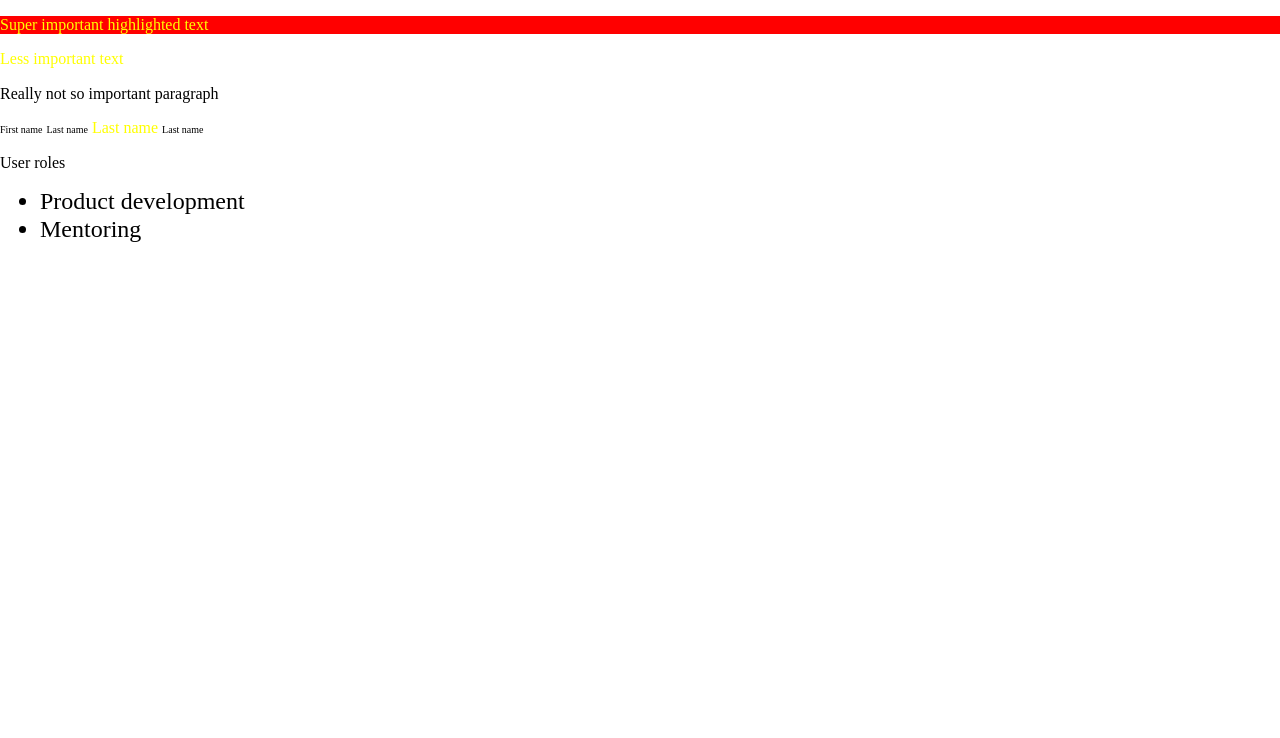
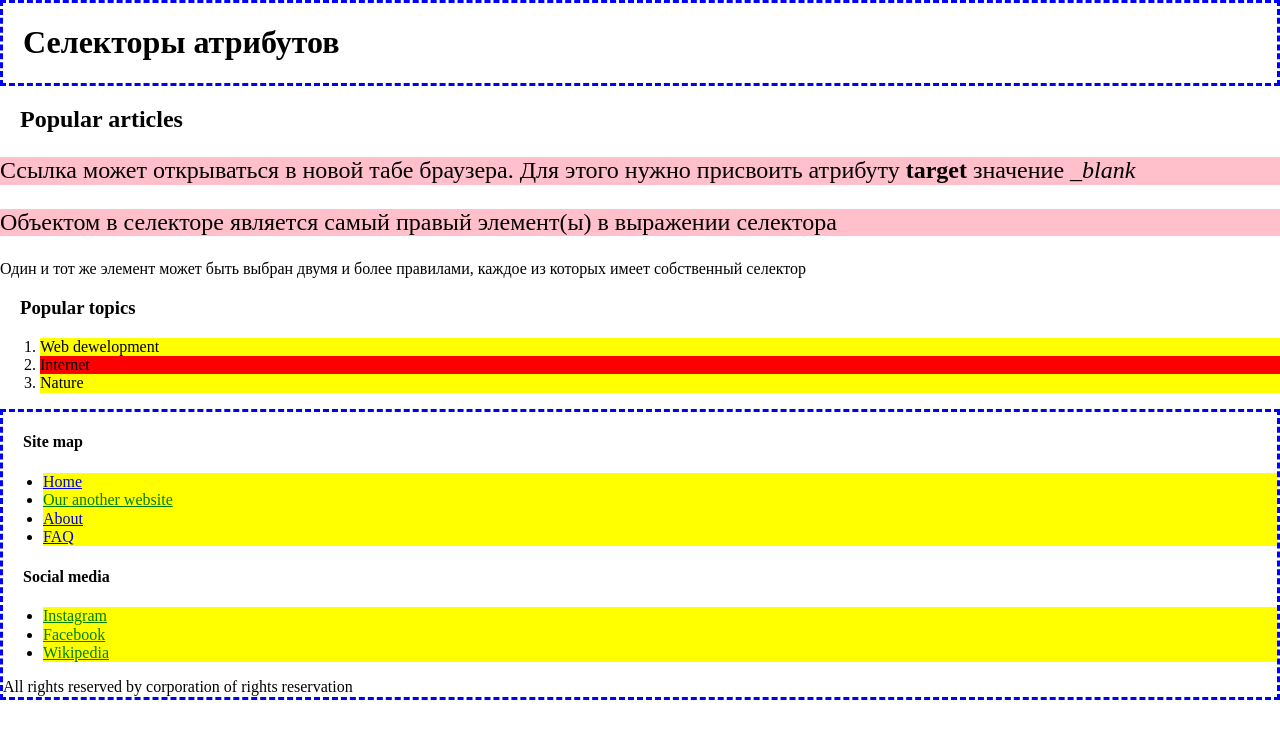
Before and after one commit to KirsanovIvan/vscode-git-test, a plain HTML site: page index.html in a window 1280 px wide. Drawn offline with nearby package versions, Linux system fonts and the light colour scheme.

Commit message:
selectors

```diff
--- a/index.html
+++ b/index.html
@@ -2,7 +2,7 @@
 <html lang="en">
   <head>
     <meta charset="UTF-8" />
-    <title>Selectors Exercise</title>
+    <title>Селекторы</title>
     <link
       rel="stylesheet"
       href="https://cdnjs.cloudflare.com/ajax/libs/normalize/8.0.1/normalize.min.css"
@@ -10,42 +10,99 @@
       crossorigin="anonymous"
     />
     <style>
-      .super-important.highlighted {
+      [target='_blank'] {
+        color: green;
+      }
+      li {
+        background-color: yellow;
+      }
+      footer,
+      header {
+        border: 3px dashed blue;
+      }
+      h1,
+      h2,
+      h3,
+      h4,
+      h5,
+      h6 {
+        margin-left: 20px;
+      }
+      article.new {
+        font-size: 24px;
+      }
+      li.new {
         background-color: red;
       }
-      .highlighted,
-      .company-data {
-        color: yellow;
-      }
-      li.user-data {
-        font-size: 24px;
-      }
-      span.user-data {
-        font-size: 10px;
+      .new,
+      .posted {
+        background-color: pink;
       }
     </style>
   </head>
 
   <body>
-    <div class="description-text">
-      <p class="super-important highlighted">
-        Super important highlighted text
-      </p>
-      <p class="highlighted">Less important text</p>
-      <p>Really not so important paragraph</p>
-      <div>
-        <span class="user-data">First name</span>
-        <span class="user-data">Last name</span>
-        <span class="company-data">Last name</span>
-        <span class="user-data">Last name</span>
-      </div>
-      <div>
-        <p>User roles</p>
+    <header>
+      <h1>Селекторы атрибутов</h1>
+      <nav class="navigation"></nav>
+    </header>
+    <main>
+      <section>
+        <h2>Popular articles</h2>
+        <article class="new">
+          <p>
+            Ссылка может открываться в новой табе браузера. Для этого нужно
+            присвоить атрибуту
+            <b>target</b> значение <i>_blank</i>
+          </p>
+        </article>
+        <article class="new posted-today">
+          <p>
+            Объектом в селекторе является самый правый элемент(ы) в выражении
+            селектора
+          </p>
+        </article>
+        <article>
+          <p>
+            Один и тот же элемент может быть выбран двумя и более правилами,
+            каждое из которых имеет собственный селектор
+          </p>
+        </article>
+      </section>
+      <aside>
+        <h3>Popular topics</h3>
+        <ol>
+          <li class="topic most-popular">Web dewelopment</li>
+          <li class="topic new">Internet</li>
+          <li class="topic">Nature</li>
+        </ol>
+      </aside>
+    </main>
+    <footer>
+      <section>
+        <h4>Site map</h4>
         <ul>
-          <li class="user-data">Product development</li>
-          <li class="user-data">Mentoring</li>
+          <li><a href="#">Home</a></li>
+          <li><a href="#" target="_blank">Our another website</a></li>
+          <li><a href="#">About</a></li>
+          <li><a href="#">FAQ</a></li>
         </ul>
-      </div>
-    </div>
+      </section>
+      <section>
+        <h4>Social media</h4>
+        <ul>
+          <li>
+            <a href="https://www.instagram.com" target="_blank">Instagram</a>
+          </li>
+          <li>
+            <a href="https://www.facebook.com" target="_blank">Facebook</a>
+          </li>
+          <li>
+            <a href="https://www.wikipedia.org" target="_blank">Wikipedia</a>
+          </li>
+        </ul>
+      </section>
+      <span>All rights reserved by corporation of rights reservation</span>
+    </footer>
   </body>
 </html>
```
